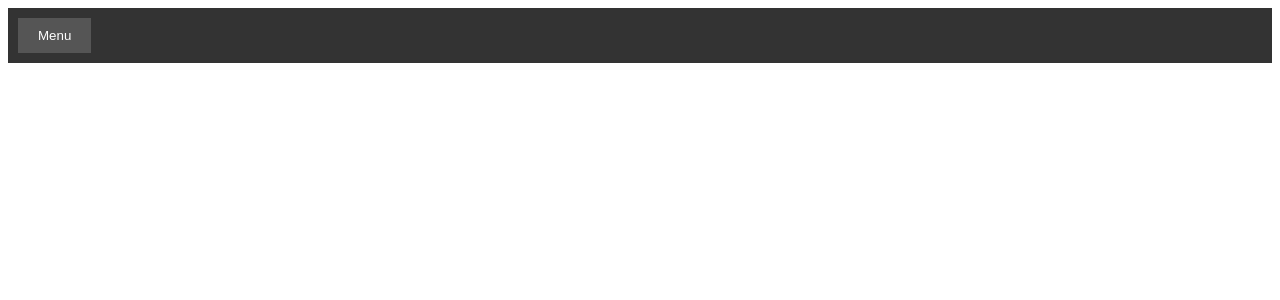
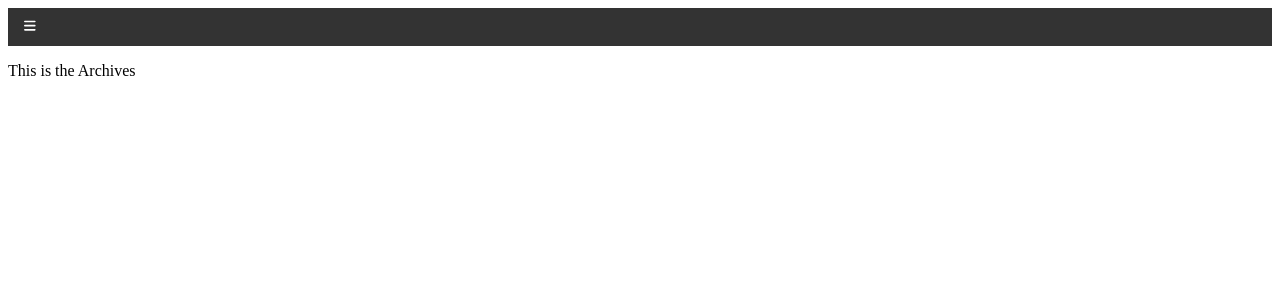
Before and after one commit to DHLabFUV/DHLab-Website-Official, a React (Create React App) app: page /archives in a window 1280 px wide. Before the commit this address had no page. Shown: the top 300 px of the page. Built offline with nearby package versions, Linux system fonts and the light colour scheme.

Commit message:
Initial commit

```diff
--- a/package.json
+++ b/package.json
@@ -3,6 +3,9 @@
   "version": "0.1.0",
   "private": true,
   "dependencies": {
+    "@fortawesome/fontawesome-svg-core": "^6.5.2",
+    "@fortawesome/free-solid-svg-icons": "^6.5.2",
+    "@fortawesome/react-fontawesome": "^0.2.0",
     "@testing-library/jest-dom": "^5.17.0",
     "@testing-library/react": "^13.4.0",
     "@testing-library/user-event": "^13.5.0",
--- a/src/App.js
+++ b/src/App.js
@@ -13,8 +13,8 @@ const App = () => {
         <Navbar />
         <Routes>
           <Route path="/" element={<HomePage />} />
-          <Route path="/whoweare" element={<WhoAreWe />} />
-          <Route path="/archive" element={<Archives />} />
+          <Route path="/whoarewe" element={<WhoAreWe />} />
+          <Route path="/archives" element={<Archives />} />
         </Routes>
       </div>
     </BrowserRouter>
--- a/src/frontend/archives/archives.js
+++ b/src/frontend/archives/archives.js
@@ -3,7 +3,7 @@ import React from 'react';
 function Archives() {
   return (
     <div>
-      <h2>This is the Archives</h2>
+      <p>This is the Archives</p>
     </div>
   );
 }
--- a/src/frontend/footer/footer.css
+++ b/src/frontend/footer/footer.css
@@ -1,6 +1,7 @@
 * {
     font-family: "Agrandir";
 }
+
 
 .background{
     background: url('../pic/background.png') no-repeat center center fixed;
@@ -49,5 +50,6 @@ a span::after{
 
 a span:hover::after {
   transform: scaleX(1);
+
   transform-origin: bottom left;
 }
--- a/src/frontend/footer/footer.js
+++ b/src/frontend/footer/footer.js
@@ -8,7 +8,8 @@ const Footer = () => {
         <div className='grid-container'>
             <div className='formlink'>
                 {/* Use <a> tag for external link */}
-                <a href='https://www.facebook.com/' target='_blank' rel='noopener noreferrer'>
+                <a href='https://www.facebook.com/'>
+                    <span className='font-sec'>Say Hello</span>
                 Say Hello
                 </a>
             </div>
--- a/src/frontend/navbar/navbar.css
+++ b/src/frontend/navbar/navbar.css
@@ -1,4 +1,7 @@
 /* Navbar.css */
+* {
+  font-family: 'Agrandir-Grand';
+}
 
 .navbar {
   display: flex;
@@ -10,11 +13,10 @@
 }
 
 .menu-button {
-  background-color: #555;
+  background-color: transparent;
   color: #fff;
-  padding: 10px 20px;
   border: none;
-  cursor: pointer;
+  transition: transform 0.6s ease; /* Transition for icon transform */
 }
 
 .menu-screen {
@@ -32,10 +34,19 @@
 .menu-screen ul {
   list-style-type: none;
   padding: 0;
-  text-align: center;
+  text-align: left;
 }
 
 .menu-screen ul li {
-  margin: 10px;
-  font-size: 18px;
+  font-weight: 'Grand-Bold';
+  margin: 50px;
+  font-size: 40px;
+  -webkit-text-stroke: 1px white; /* White stroke */
+  color: transparent; /* Hide the text color */
+  transition: color 0.3s ease; /* Transition for text color change */
 }
+
+.menu-screen ul li:hover {
+  color: white; /* Show white text color on hover */
+  -webkit-text-fill-color: white; /* Fill the text color on hover */
+}
--- a/src/frontend/navbar/navbar.js
+++ b/src/frontend/navbar/navbar.js
@@ -1,5 +1,7 @@
 import React, { useState, useRef, useEffect } from 'react';
 import './navbar.css';
+import { FontAwesomeIcon } from '@fortawesome/react-fontawesome';
+import { faBars, faTimes } from '@fortawesome/free-solid-svg-icons';
 import { Link } from 'react-router-dom';
 
 const Navbar = () => {
@@ -7,22 +9,27 @@ const Navbar = () => {
   const menuRef = useRef(null);
 
   const toggleMenu = () => {
-    setIsMenuOpen(!isMenuOpen);
+    setIsMenuOpen(!isMenuOpen); // Toggle the menu open/close state
   };
 
   const handleOutsideClick = (event) => {
-    // Close the menu if it's open and the click is outside of the menu
-    if (isMenuOpen && menuRef.current && !menuRef.current.contains(event.target)) {
-      setIsMenuOpen(false);
+    // Check if the clicked element is outside the menu
+    if (menuRef.current && !menuRef.current.contains(event.target)) {
+      setIsMenuOpen(false); // Close the menu if clicked outside
     }
   };
 
   useEffect(() => {
-    // Attach event listener to handle clicks outside of the menu
-    document.addEventListener('mousedown', handleOutsideClick);
+    if (isMenuOpen) {
+      // Attach event listener to handle clicks outside of the menu
+      document.addEventListener('mousedown', handleOutsideClick);
+    } else {
+      // Remove event listener when menu is closed
+      document.removeEventListener('mousedown', handleOutsideClick);
+    }
 
+    // Cleanup function to remove event listener on component unmount
     return () => {
-      // Clean up by removing the event listener on component unmount
       document.removeEventListener('mousedown', handleOutsideClick);
     };
   }, [isMenuOpen]); // Re-run effect whenever isMenuOpen changes
@@ -30,14 +37,26 @@ const Navbar = () => {
   return (
     <nav className="navbar">
       <button className="menu-button" onClick={toggleMenu}>
-        Menu
+        <FontAwesomeIcon icon={isMenuOpen ? faTimes : faBars} />
       </button>
       {isMenuOpen && (
         <div className="menu-screen" ref={menuRef}>
           <ul>
-            <li><Link to="/" onClick={toggleMenu}>Home</Link></li>
-            <li><Link to="/whoarewe" onClick={toggleMenu}>Who Are We</Link></li>
-            <li><Link to="/archives" onClick={toggleMenu}>Project Archives</Link></li>
+            <li>
+              <Link to="/" onClick={toggleMenu}>
+                Home
+              </Link>
+            </li>
+            <li>
+              <Link to="/whoarewe" onClick={toggleMenu}>
+                Who Are We
+              </Link>
+            </li>
+            <li>
+              <Link to="/archives" onClick={toggleMenu}>
+                Project Archives
+              </Link>
+            </li>
           </ul>
         </div>
       )}
```
Also changed, not shown: 1 other file (tests, documents, lock files or other folders).
